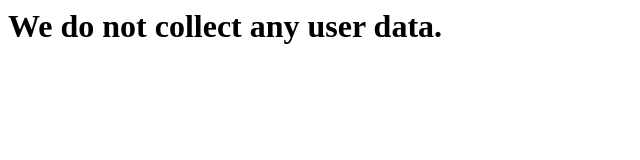
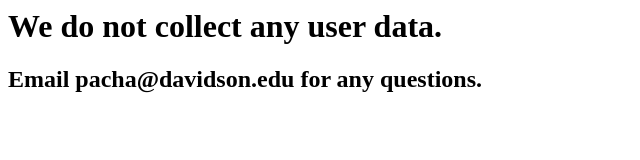
Before and after one commit to cha1hee/privacypolicy, a plain HTML site: page index.html in a window 1280 px wide. Shown: the whole page, without its empty margins (0-640 px from the left). Drawn offline with Linux system fonts and the light colour scheme.

Commit message:
support url

```diff
--- a/index.html
+++ b/index.html
@@ -1 +1,2 @@
 <h1>We do not collect any user data.</h1>
+<h2>Email pacha@davidson.edu for any questions.</h2>
```
